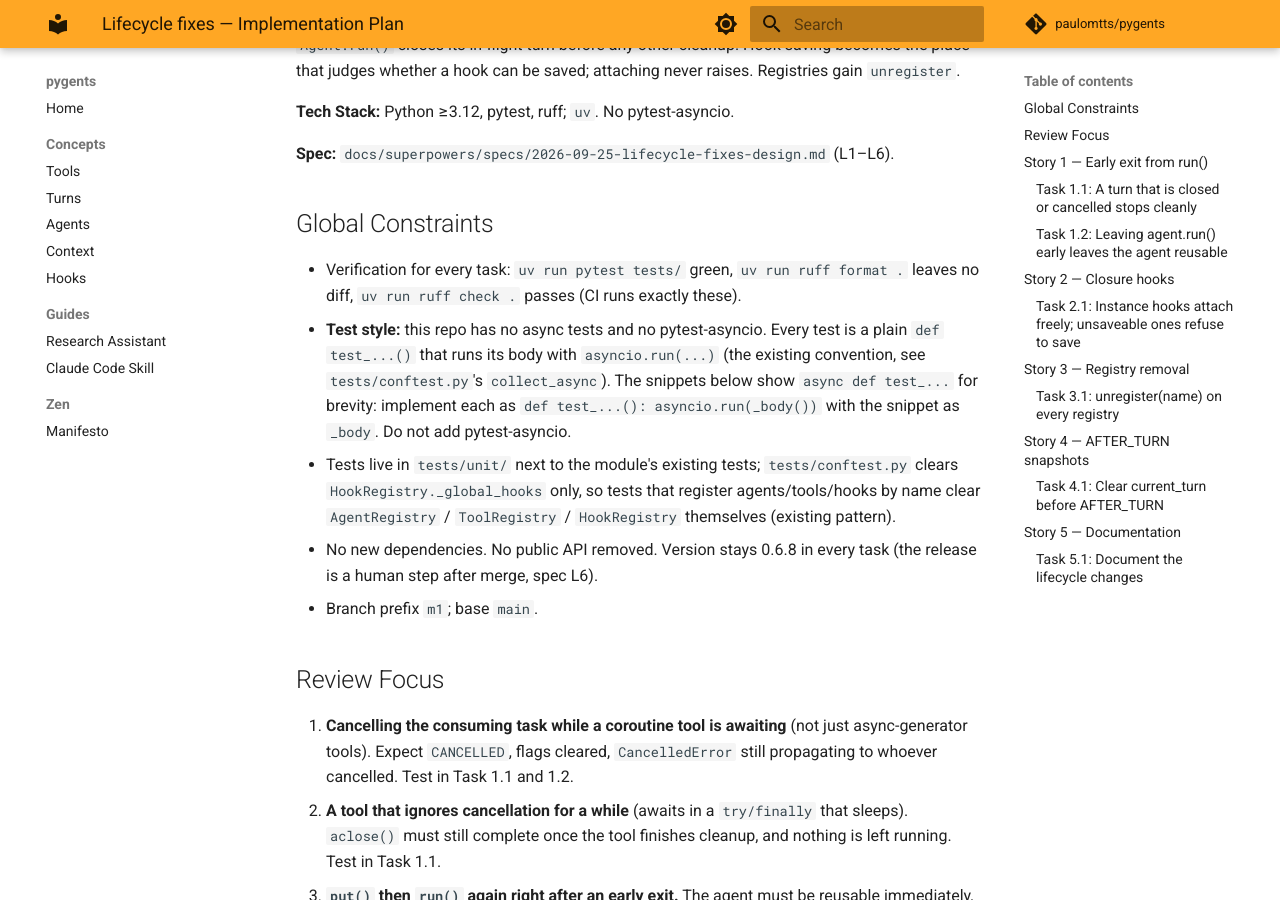
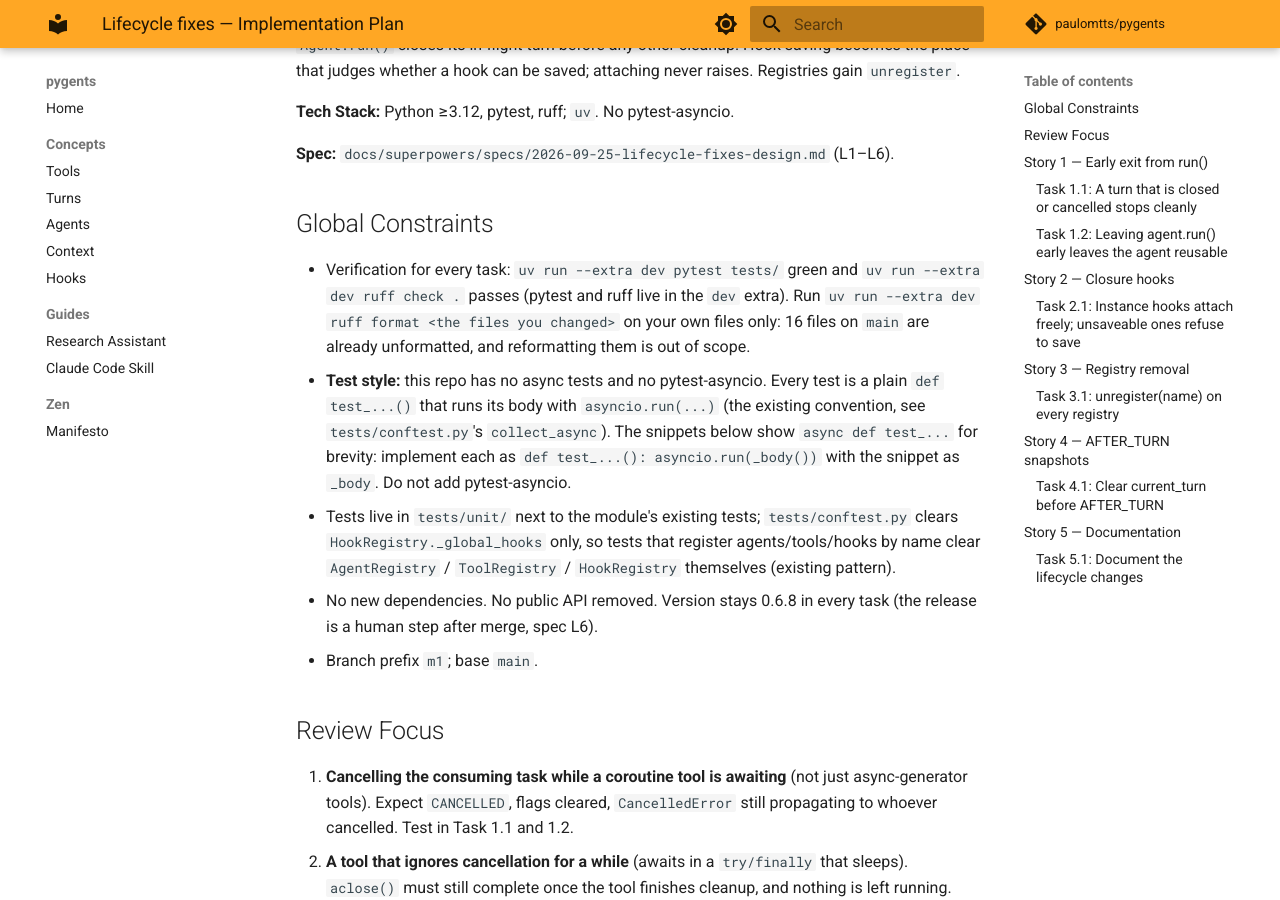
Before and after one commit to paulomtts/pygents, an MkDocs documentation site: the page built from docs/superpowers/plans/2026-09-25-lifecycle-fixes.md, in a window 1280 px wide and 900 px high, scrolled down 426 px. Built offline with MkDocs 1.6.1 and Material for MkDocs 9.7.7, drawn with Linux system fonts in a browser that asks for light colours; comment, search, counter and statistics services are not loaded.

Commit message:
docs(plan): verification commands use the dev extra; format only touched files
Co-Authored-By: Claude Opus 5.5 (1M context) <noreply@anthropic.com>
Claude-Session: https://claude.ai/code/session_01WcLCFHbyPbpCmG8mdjqd2K

```diff
--- a/docs/superpowers/plans/2026-09-25-lifecycle-fixes.md
+++ b/docs/superpowers/plans/2026-09-25-lifecycle-fixes.md
@@ -14,7 +14,7 @@
 
 ## Global Constraints
 
-- Verification for every task: `uv run pytest tests/` green, `uv run ruff format .` leaves no diff, `uv run ruff check .` passes (CI runs exactly these).
+- Verification for every task: `uv run --extra dev pytest tests/` green and `uv run --extra dev ruff check .` passes (pytest and ruff live in the `dev` extra). Run `uv run --extra dev ruff format <the files you changed>` on your own files only: 16 files on `main` are already unformatted, and reformatting them is out of scope.
 - **Test style:** this repo has no async tests and no pytest-asyncio. Every test is a plain `def test_...()` that runs its body with `asyncio.run(...)` (the existing convention, see `tests/conftest.py`'s `collect_async`). The snippets below show `async def test_...` for brevity: implement each as `def test_...(): asyncio.run(_body())` with the snippet as `_body`. Do not add pytest-asyncio.
 - Tests live in `tests/unit/` next to the module's existing tests; `tests/conftest.py` clears `HookRegistry._global_hooks` only, so tests that register agents/tools/hooks by name clear `AgentRegistry` / `ToolRegistry` / `HookRegistry` themselves (existing pattern).
 - No new dependencies. No public API removed. Version stays 0.6.8 in every task (the release is a human step after merge, spec L6).
```
